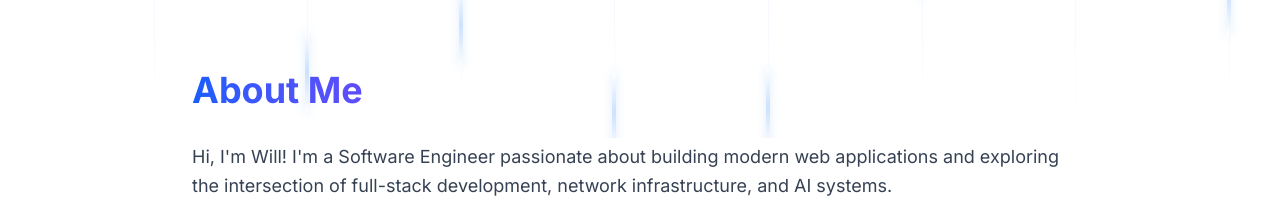
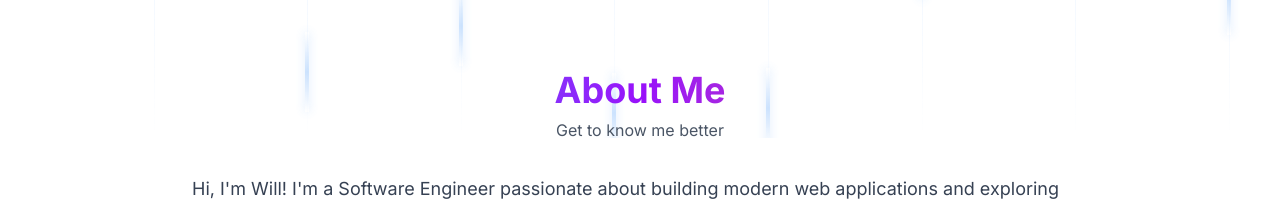
Before and after one commit to WilliamSchweitzer/personal-website, a Next.js app: page / in a window 1280 px wide. Shown: the part 662-863 px from the top of the page. Built offline with nearby package versions, Linux system fonts and the light colour scheme.

Commit message:
Update 'About Me' color and center

```diff
--- a/src/components/AboutSection.tsx
+++ b/src/components/AboutSection.tsx
@@ -92,9 +92,13 @@
       className="flex items-center justify-center p-8 md:p-24 pt-0"
     >
       <div className="max-w-4xl w-full">
-        <h2 className="text-4xl font-bold mb-8 bg-gradient-to-r from-blue-600 via-purple-600 to-pink-600 bg-clip-text text-transparent">
+        <h2 className="text-4xl font-bold mb-2 text-center bg-gradient-to-r from-blue-600 via-purple-600 to-pink-600 bg-clip-text text-transparent">
           About Me
         </h2>
+
+        <p className="text-center text-gray-600 dark:text-gray-400 mb-8">
+          Get to know me better
+        </p>
 
         <div className="space-y-6 text-lg text-gray-700 dark:text-gray-300 leading-relaxed">
           <p>
```
